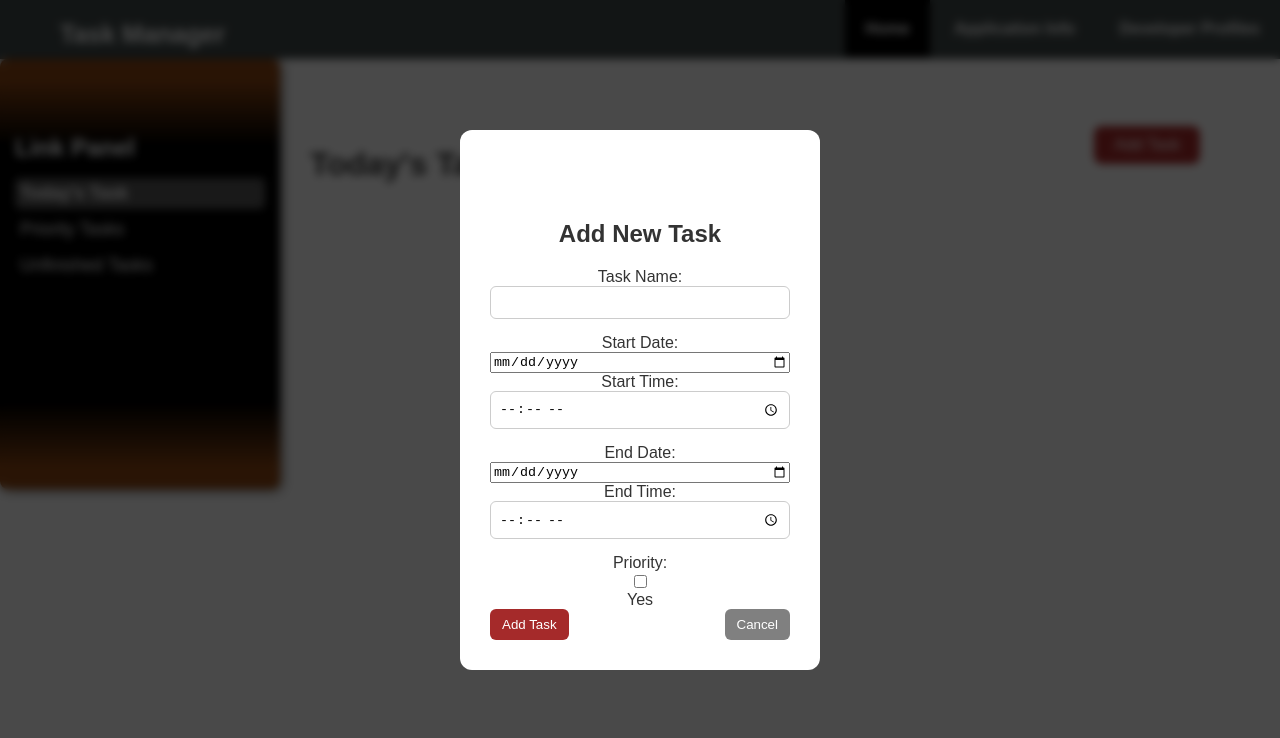
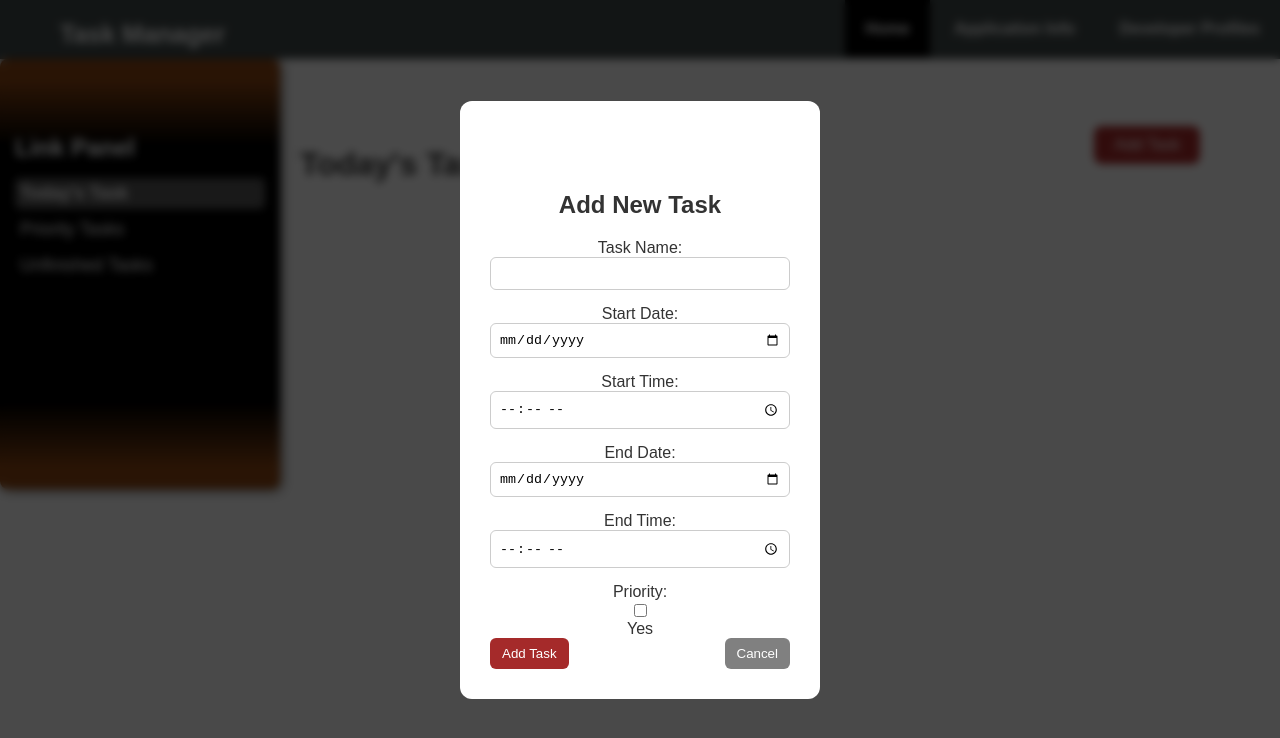
Before and after one commit to VoxScripts/testtask, a plain HTML site: page index2.html in a window 1280 px wide. Both pictures are taken after a click on the button "Add Task". Drawn offline with Linux system fonts and the light colour scheme.

Commit message:
Update index.css

```diff
--- a/index.css
+++ b/index.css
@@ -11,7 +11,7 @@ body {
 }
 
 main {
-  margin-left: 290px;
+  margin-left: 280px;
   margin-right: 60px;
   padding: 20px;
   line-height: 1.6;
@@ -149,7 +149,7 @@ ul.subheadings {
   background-color: black !important;
 }
 
-/* --- TASK MANAGER NEW STYLES --- */
+/* --- Task Manager Styles --- */
 
 .task-header {
   display: flex;
@@ -172,7 +172,6 @@ ul.subheadings {
   background-color: darkred;
 }
 
-/* Popup Overlay */
 .popup-overlay {
   position: fixed;
   top: 0;
@@ -187,7 +186,6 @@ ul.subheadings {
   z-index: 999;
 }
 
-/* Popup Content */
 .popup-content {
   background: white;
   padding: 30px;
@@ -202,7 +200,8 @@ ul.subheadings {
 }
 
 .popup-content input[type="text"],
-.popup-content input[type="time"] {
+.popup-content input[type="time"],
+.popup-content input[type="date"] {
   padding: 8px;
   margin-bottom: 15px;
   border-radius: 6px;
@@ -231,7 +230,6 @@ ul.subheadings {
   color: white;
 }
 
-/* Task Cards */
 #taskContainer {
   display: flex;
   flex-direction: column;
@@ -244,6 +242,7 @@ ul.subheadings {
   border-left: 5px solid brown;
   border-radius: 8px;
   box-shadow: 2px 2px 10px rgba(0,0,0,0.1);
+  transition: opacity 0.5s ease; /* FADE OUT animation */
 }
 
 .task-card.priority {
```
